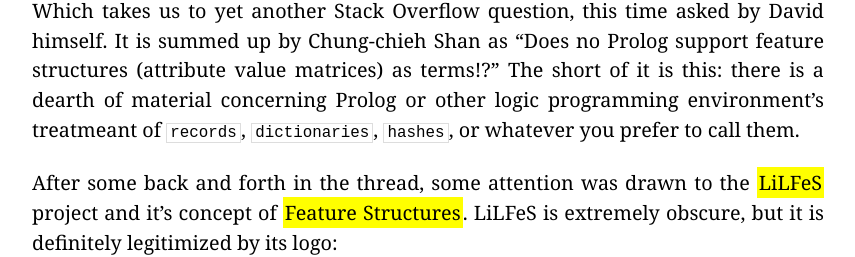
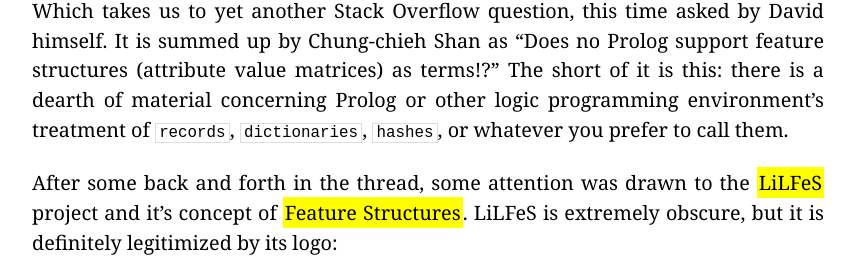
Before and after one commit to mrb/mrb.github.com, a Jekyll site: the page built from _posts/2013-05-12-featurec-and-maps.markdown, in a window 1280 px wide and 1400 px high, scrolled down 701 px. Shown: the part 263-520 px from the top of the window, without its empty margins (212-1067 px from the left). Built offline with Jekyll 4.4.1, drawn with Linux system fonts in a browser that asks for light colours; Markdown is read by kramdown in place of the engine named in the settings; comment, search, counter and statistics services are not loaded; some of the changed text lies outside the part shown; grey boxes are pictures that could not be loaded.

Commit message:
Spelling

```diff
--- a/_posts/2013-05-12-featurec-and-maps.markdown
+++ b/_posts/2013-05-12-featurec-and-maps.markdown
@@ -27,15 +27,15 @@ I asked David where the name came from, as it seemed kind of strange. He respond
 <center><blockquote class="twitter-tweet"><p>Does no Prolog support feature structures (attribute value matrices) as terms?! @<a href="https://twitter.com/swannodette">swannodette</a> <a href="http://t.co/Z9HfCCQ7" title="http://stackoverflow.com/questions/12809075/partial-hash-map-unification">stackoverflow.com/questions/1280…</a></p>&mdash; Chung-chieh Shan (@ccshan) <a href="https://twitter.com/ccshan/status/255802743699161089">October 9, 2012</a></blockquote></center>
 <script async src="//platform.twitter.com/widgets.js" charset="utf-8"></script>
 
-Which takes us to yet another Stack Overflow question, this time asked by David himself. It is summed up by Chung-chieh Shan as "Does no Prolog support feature structures (attribute value matrices) as terms!?" The short of it is this: there is a dearth of material concerning Prolog or other logic programming environment's treatmeant of `records`, `dictionaries`, `hashes`, or whatever you prefer to call them.
+Which takes us to yet another Stack Overflow question, this time asked by David himself. It is summed up by Chung-chieh Shan as "Does no Prolog support feature structures (attribute value matrices) as terms!?" The short of it is this: there is a dearth of material concerning Prolog or other logic programming environment's treatment of `records`, `dictionaries`, `hashes`, or whatever you prefer to call them.
 
 After some back and forth in the thread, some attention was drawn to the <a href="http://www.nactem.ac.uk/tsujii/lilfes/">LiLFeS</a> project and it's concept of <a href="http://www.nactem.ac.uk/tsujii/lilfes/manual/chap3.html">Feature Structures</a>. LiLFeS is extremely obscure, but it is definitely legitimized by its logo:
 
 <center><img src="http://www.nactem.ac.uk/lilfes/lilfes-ninomi.gif"></center>
 
-LiLFeS is built to be a fast Logic Programming system where a dictionary like data structure, called a "Feature Structure" is a first-class citizen. I found it interesting that this was unique amongst Logic Programming enthusiasts and academics, as dictionary-like structures are the High Fructrose Corn Syrup of modern dynamic languages.
+LiLFeS is built to be a fast Logic Programming system where a dictionary like data structure, called a "Feature Structure" is a first-class citizen. I found it interesting that this was unique amongst Logic Programming enthusiasts and academics, as dictionary-like structures are the High Fructose Corn Syrup of modern dynamic languages.
 
-This epiosde highlights one of the differences between the work being done on core.logic, and the "Academic" work being done on the inspiration for core.logic, <a href="http://minikanren.org">miniKanren</a>. Both push boundaries in different and interesting ways, but core.logic's integration with Clojure makes treating maps and other import Clojure Data Structures properly that much more important. Developers who come from dynamic programming backgrounds want feature rich support for associative data structures, and `featurec` is an example of how that can be provided. Let's take a look at some of the tests for it from the <a href="https://github.com/clojure/core.logic/blob/master/src/test/clojure/clojure/core/logic/tests.clj#L3146-L3162">core.logic test suite</a>.
+This episode highlights one of the differences between the work being done on core.logic, and the "Academic" work being done on the inspiration for core.logic, <a href="http://minikanren.org">miniKanren</a>. Both push boundaries in different and interesting ways, but core.logic's integration with Clojure makes treating maps and other import Clojure Data Structures properly that much more important. Developers who come from dynamic programming backgrounds want feature rich support for associative data structures, and `featurec` is an example of how that can be provided. Let's take a look at some of the tests for it from the <a href="https://github.com/clojure/core.logic/blob/master/src/test/clojure/clojure/core/logic/tests.clj#L3146-L3162">core.logic test suite</a>.
 
 The first test is a very simple three line core.logic program:
 
```
Also changed, not shown: other parts of _posts/2013-05-12-featurec-and-maps.markdown (+2 -2 lines).
